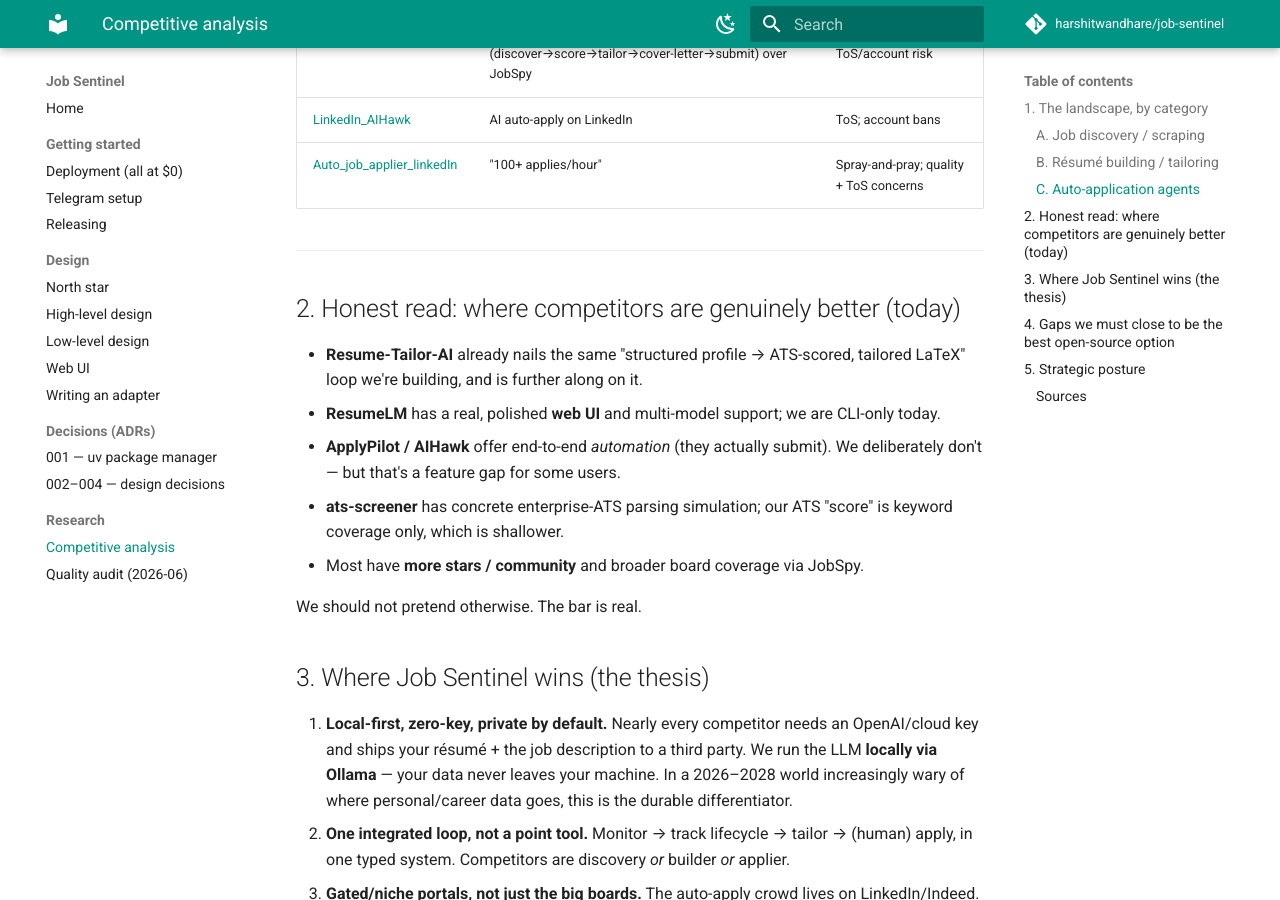
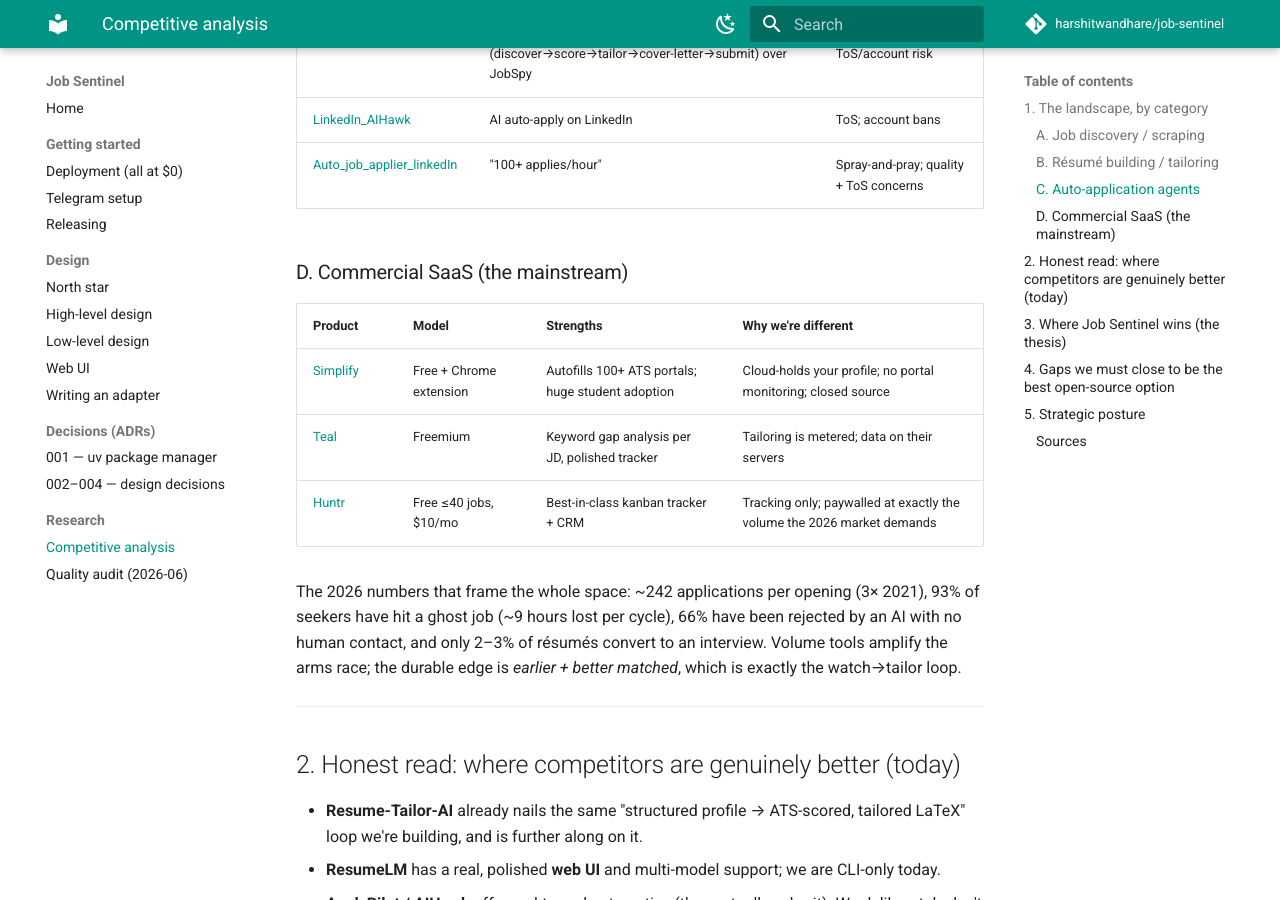
Before and after one commit to harshitwandhare/job-sentinel, an MkDocs documentation site: the page built from docs/research/competitive-analysis.md, in a window 1280 px wide and 900 px high, scrolled down 1353 px. Built offline with MkDocs 1.6.1 and Material for MkDocs 9.7.7, drawn with Linux system fonts in a browser that asks for light colours; comment, search, counter and statistics services are not loaded.

Commit message:
docs: position against the 2026 market
README gains a why-this-exists section (sourced market stats + comparison
table) and roadmap items for deeper ATS scoring, ghost-job signals, and
application analytics. Competitive analysis now covers the commercial SaaS
players (Simplify, Teal, Huntr) alongside the OSS landscape.

```diff
--- a/docs/research/competitive-analysis.md
+++ b/docs/research/competitive-analysis.md
@@ -32,6 +32,20 @@
 | [ApplyPilot](https://github.com/Pickle-Pixel/ApplyPilot) | 6-stage autonomous pipeline (discover→score→tailor→cover-letter→submit) over JobSpy | Auto-submit = ToS/account risk |
 | [LinkedIn_AIHawk](https://github.com/us/linkedIn_auto_jobs_applier_with_AI_fast) | AI auto-apply on LinkedIn | ToS; account bans |
 | [Auto_job_applier_linkedIn](https://github.com/GodsScion/Auto_job_applier_linkedIn) | "100+ applies/hour" | Spray-and-pray; quality + ToS concerns |
+
+### D. Commercial SaaS (the mainstream)
+| Product | Model | Strengths | Why we're different |
+|---|---|---|---|
+| [Simplify](https://simplify.jobs) | Free + Chrome extension | Autofills 100+ ATS portals; huge student adoption | Cloud-holds your profile; no portal monitoring; closed source |
+| [Teal](https://tealhq.com) | Freemium | Keyword gap analysis per JD, polished tracker | Tailoring is metered; data on their servers |
+| [Huntr](https://huntr.co) | Free ≤40 jobs, $10/mo | Best-in-class kanban tracker + CRM | Tracking only; paywalled at exactly the volume the 2026 market demands |
+
+The 2026 numbers that frame the whole space: ~242 applications per opening
+(3× 2021), 93% of seekers have hit a ghost job (~9 hours lost per cycle),
+66% have been rejected by an AI with no human contact, and only 2–3% of
+résumés convert to an interview. Volume tools amplify the arms race;
+the durable edge is *earlier + better matched*, which is exactly the
+watch→tailor loop.
 
 ---
 
```
Also changed, not shown: README.md (+35 -0 lines).
